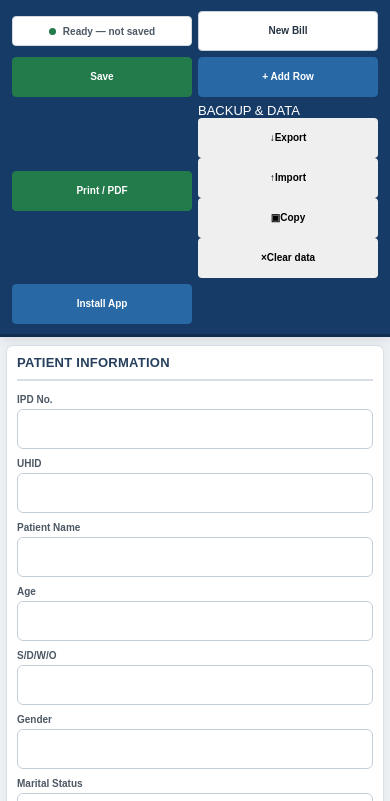
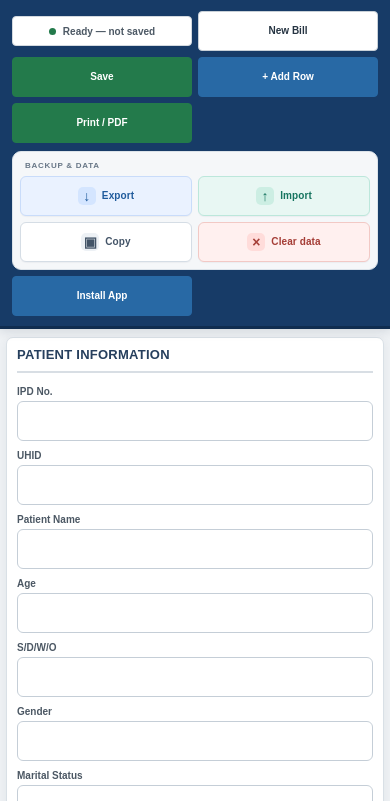
Before and after one commit to shreebalaji767/AYUSHMAN-BILLING, a plain HTML site: page index.html in a window 390 px wide. Shown: the part 43-844 px from the top of the page. Drawn offline with Linux system fonts and the light colour scheme.

Commit message:
Style backup actions as distinct responsive controls

```diff
--- a/static/css/style.css
+++ b/static/css/style.css
@@ -1821,3 +1821,94 @@ body{background:#f3f5f7}
 @media(max-width:360px){.topbar{padding:9px 8px}.brand-title{font-size:15px}.brand-subtitle{font-size:8px}.page-container{width:calc(100% - 8px)}.section-card{padding:8px}.topbar-actions .btn{font-size:9px;padding-inline:4px}.storage-status{font-size:9px}}
 @media(hover:none) and (pointer:coarse){.btn,.delete-row{min-height:42px}#billingTable input[type=text],#billingTable input[type=number]{min-height:40px}.patient-grid .form-field input,.billing-total-row input[type=text],.billing-total-row input[type=number]{min-height:42px}}
 @media print{.topbar{position:static!important;box-shadow:none!important}}
+
+
+/* Distinct, compact backup and data controls */
+.data-tools {
+    display: inline-flex;
+    align-items: center;
+    gap: 5px;
+    padding: 5px;
+    margin-left: 3px;
+    border: 1px solid #dce3e9;
+    border-radius: 9px;
+    background: #f5f7f9;
+}
+.data-tools-label {
+    padding: 0 7px 0 5px;
+    color: #687787;
+    font-size: 8px;
+    font-weight: 800;
+    letter-spacing: .09em;
+    white-space: nowrap;
+}
+.btn.btn-data {
+    display: inline-flex;
+    align-items: center;
+    justify-content: center;
+    gap: 6px;
+    min-width: 0;
+    min-height: 34px;
+    height: 34px;
+    padding: 0 10px;
+    border: 1px solid transparent;
+    border-radius: 6px;
+    font-size: 10px;
+    font-weight: 750;
+    letter-spacing: .01em;
+    white-space: nowrap;
+    box-shadow: 0 1px 1px rgba(20,35,50,.04);
+    transition: background .16s ease, border-color .16s ease, box-shadow .16s ease, transform .16s ease;
+}
+.btn.btn-data:hover {
+    opacity: 1;
+    transform: translateY(-1px);
+    box-shadow: 0 3px 8px rgba(20,35,50,.10);
+}
+.data-tool-icon {
+    display: inline-grid;
+    place-items: center;
+    width: 18px;
+    height: 18px;
+    border-radius: 5px;
+    font-size: 14px;
+    font-weight: 800;
+    line-height: 1;
+}
+.btn-export { background:#eaf2ff; border-color:#c9dcfa!important; color:#205b9c; }
+.btn-export .data-tool-icon { background:#d4e5ff; }
+.btn-export:hover { background:#dceaff; border-color:#a9c9f4!important; }
+.btn-import { background:#e8f7f3; border-color:#bce7db!important; color:#16745f; }
+.btn-import .data-tool-icon { background:#cceee3; }
+.btn-import:hover { background:#d8f2e9; border-color:#9ddbc9!important; }
+.btn-copy { background:#fff; border-color:#d5dde5!important; color:#435467; }
+.btn-copy .data-tool-icon { background:#edf1f5; }
+.btn-copy:hover { background:#f1f5f8; border-color:#bdc9d5!important; }
+.btn-clear { background:#fff0ef; border-color:#f2c9c5!important; color:#a53d36; }
+.btn-clear .data-tool-icon { background:#ffdcda; }
+.btn-clear:hover { background:#ffe5e3; border-color:#e9aaa5!important; }
+.btn.btn-data:focus-visible { outline:3px solid rgba(40,105,165,.24); outline-offset:2px; }
+@media (max-width: 1100px) {
+    .data-tools { flex-wrap:wrap; }
+    .data-tools-label { width:100%; padding:2px 5px 0; }
+}
+@media (max-width: 760px) {
+    .data-tools {
+        grid-column: 1 / -1;
+        display:grid;
+        grid-template-columns:repeat(4,minmax(0,1fr));
+        gap:6px;
+        width:100%;
+        margin:2px 0 0;
+        padding:7px;
+    }
+    .data-tools-label { grid-column:1 / -1; text-align:left; }
+    .btn.btn-data { width:100%; min-width:0; padding:0 5px; font-size:10px; }
+}
+@media (max-width: 420px) {
+    .data-tools { grid-template-columns:repeat(2,minmax(0,1fr)); }
+    .btn.btn-data { min-height:40px; height:40px; }
+}
+@media (prefers-reduced-motion: reduce) {
+    .btn.btn-data { transition:none; }
+}
```
